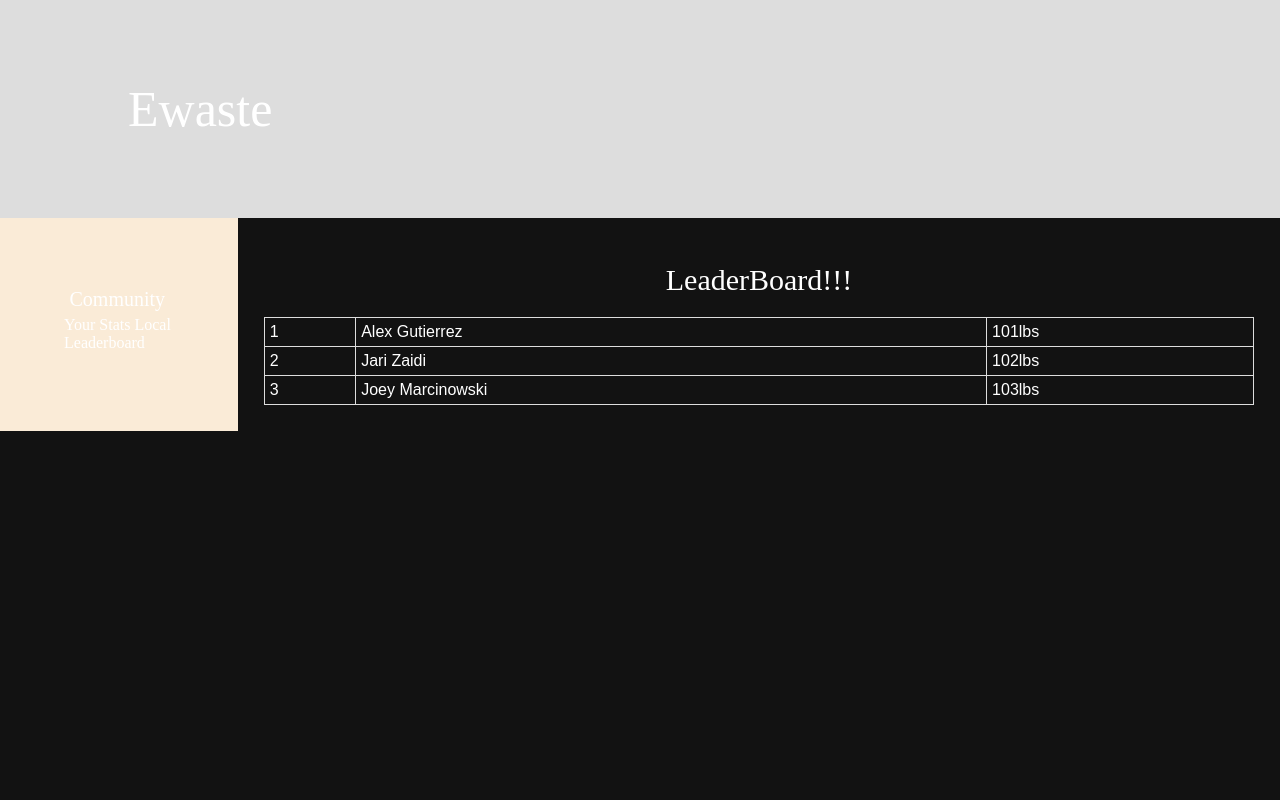
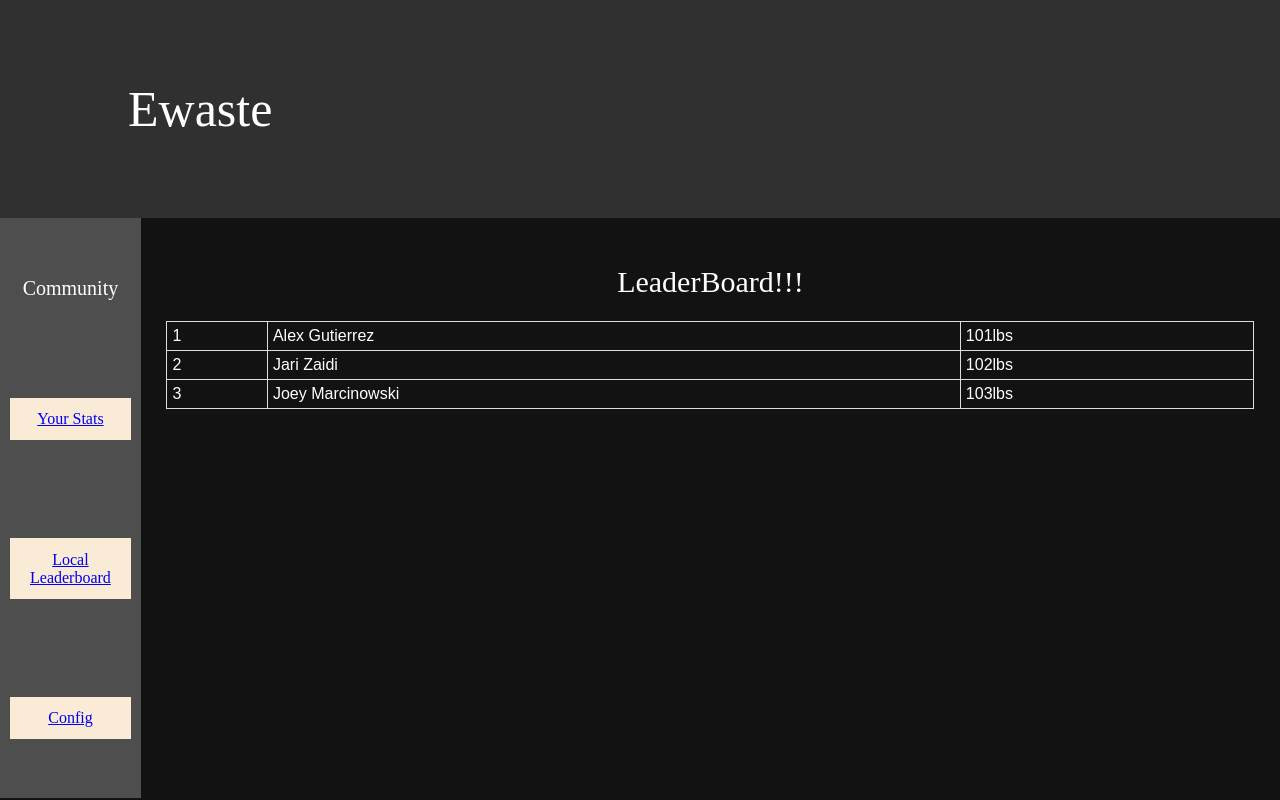
Before and after one commit to Hackathon-Ballers/Tech-Optimum, a Flask app: page /leaderboard in a window 1280 px wide. Run offline with Flask 2, Linux system fonts and the light colour scheme; some libraries are stand-ins or nearby versions.

Commit message:
frontend morre stuff

```diff
--- a/frontend/app.py
+++ b/frontend/app.py
@@ -36,7 +36,6 @@ def root():
 def leaderboard():
     return render_template('leaderboard.html')
 
-
 num = random.randint(0, 9999)
 @app.route('/refresh')
 def refresh():
--- a/frontend/static/styles/styles.css
+++ b/frontend/static/styles/styles.css
@@ -1,5 +1,5 @@
 #header{
-    background-color:#dddddd;
+    background-color:#303030;
     padding:10vh 10vw;
 }
 #title{
@@ -12,15 +12,22 @@ flex-direction: row;
 }
 
 #nav-bar{
-padding:5vw;
+    display: flex;
+    flex-direction: column;
+    flex-wrap: wrap;
+padding:10px;
 flex:1;
-background-color:antiquewhite;
-height:100vh - 10vh;
+background-color:rgb(78, 78, 78);
+height:70vh;
+text-align:center;
+justify-content: space-around;
 }
-
 .label{
 font-size:20px;
-margin:5%;
+}
+.community-links {
+    background-color: antiquewhite;
+    padding:10%;
 }
 
 .content {
--- a/frontend/templates/base.html
+++ b/frontend/templates/base.html
@@ -25,14 +25,19 @@
                 <div class="label">
                     Community
                 </div>
-                <a class="community-links">
+                <a href="/" class="community-links">
                     Your Stats
                 </a>
-                <a class="community-links">
+                <a href="/leaderboard" class="community-links">
                     Local Leaderboard
                 </a>
+                <a href="/config" class="community-links">
+                    Config
+                </a>
             </div>
-            {% block content %}{%endblock%}
+            <div class="content">
+                {% block content %}{%endblock%}
+            </div>
         </div>
         <script>
             refresh("/refresh")
--- a/frontend/templates/index.html
+++ b/frontend/templates/index.html
@@ -6,6 +6,5 @@
 
 {%block content %}
 
-
-The distance is {{dist}}
+<div class="content">The distance is {{dist}}</div>
 {%endblock%}
--- a/frontend/templates/leaderboard.html
+++ b/frontend/templates/leaderboard.html
@@ -5,7 +5,6 @@
 {%endblock%}
 
 {%block content %}
-<div class="content">
     <div class="content-title">
         LeaderBoard!!!
     </div>
@@ -27,5 +26,4 @@
       </tr>
   </table>
   <script src="/static/js/leaderboard-script.js"></script>
-  </div>
 {%endblock%}
```
Also changed, not shown: frontend/templates/config.html (added, +13 -0 lines), 1 other file.
